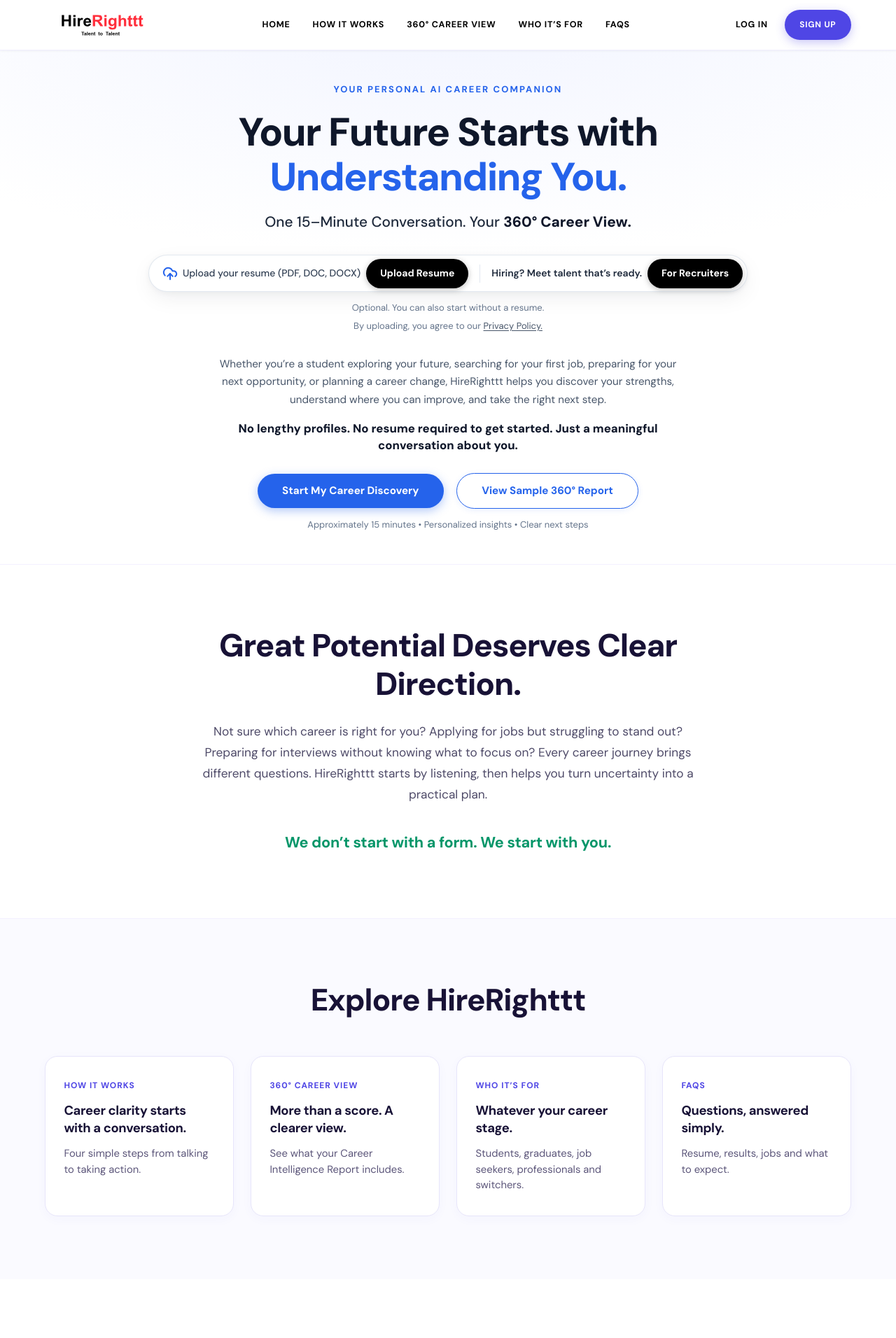
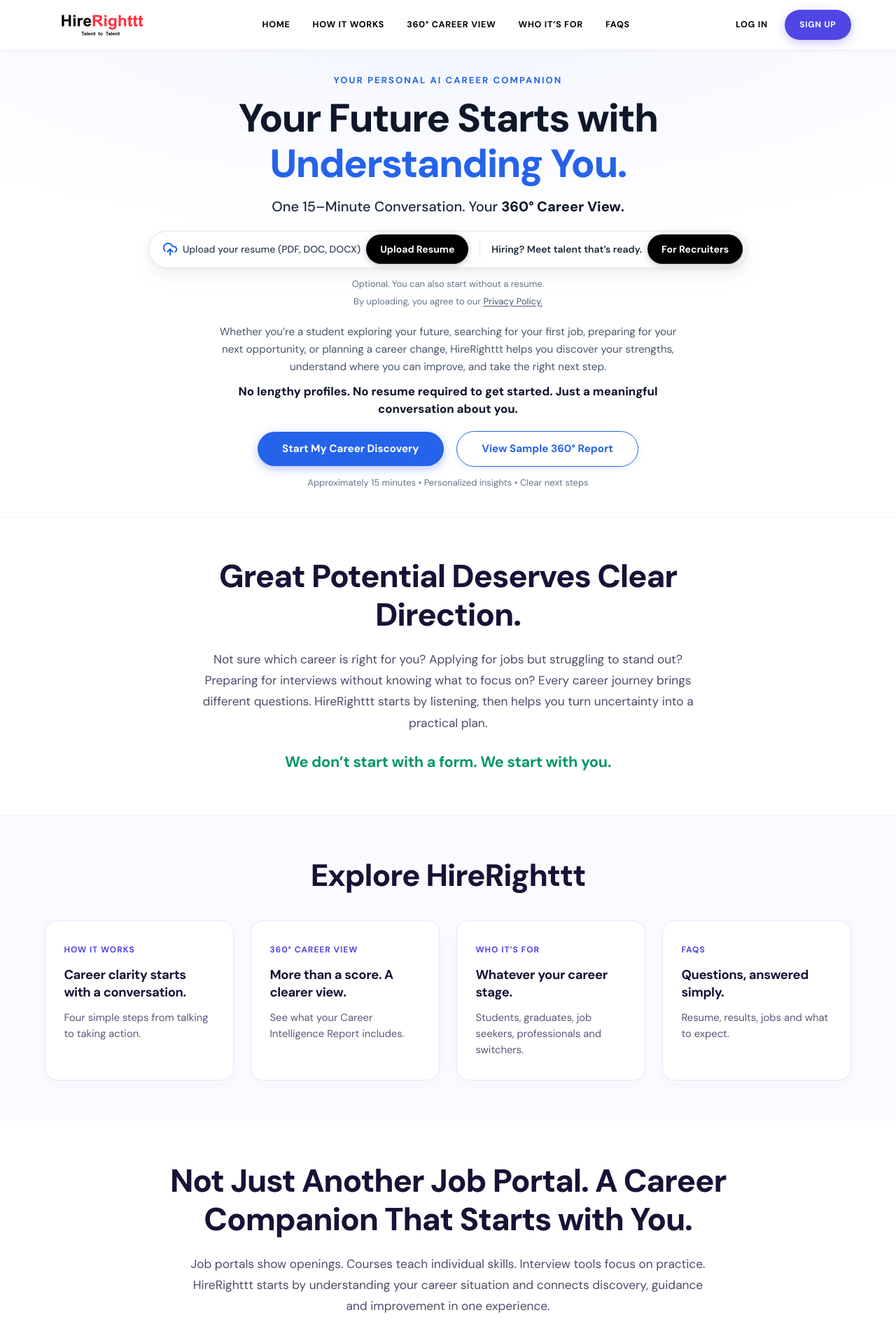
Before and after one commit to GANESH123-GANI/demo-frontend-hirerighttt, a React (Vite) app in the folder frontend/: page / in a window 1280 px wide. Shown: the top 1912 px of the page at 70% size. Built offline with nearby package versions, Linux system fonts and the light colour scheme; no server answers.

Commit message:
style(homepage): reduce excessive top and bottom spacing across landing page sections

```diff
--- a/frontend/src/pages/HomePage.module.css
+++ b/frontend/src/pages/HomePage.module.css
@@ -253,12 +253,11 @@
 
 .heroSection {
   position: relative;
-  min-height: calc(100vh - 72px);
-  min-height: calc(100dvh - 72px);
+  min-height: auto;
   display: flex;
   align-items: center;
   justify-content: center;
-  padding: clamp(2rem, 3.5vw, 3.5rem) 1.5rem;
+  padding: clamp(1.75rem, 2.5vw, 2.5rem) 1.5rem clamp(2rem, 3vw, 2.75rem);
   box-sizing: border-box;
   background: radial-gradient(ellipse 80% 50% at 50% -10%, rgba(238, 242, 255, 0.7) 0%, rgba(255, 255, 255, 1) 100%);
   overflow: hidden;
@@ -288,7 +287,7 @@
   letter-spacing: 0.16em;
   text-transform: uppercase;
   color: #2563eb;
-  margin: 0 0 1.15rem 0;
+  margin: 0 0 0.75rem 0;
 }
 
 .heroHeadingCentered {
@@ -297,7 +296,7 @@
   line-height: 1.15;
   letter-spacing: -0.03em;
   color: #0f172a;
-  margin: 0 0 1rem 0;
+  margin: 0 0 0.85rem 0;
   text-align: center;
 }
 
@@ -307,10 +306,10 @@
 }
 
 .heroSubheadingCentered {
-  font-size: clamp(1.1rem, 1.8vw, 1.3rem);
+  font-size: clamp(1.05rem, 1.8vw, 1.25rem);
   font-weight: 500;
   color: #1e293b;
-  margin: 0 0 2rem 0;
+  margin: 0 0 1.25rem 0;
   line-height: 1.45;
 }
 
@@ -447,7 +446,7 @@
   gap: 0.25rem;
   font-size: 0.8125rem;
   color: #64748b;
-  margin-bottom: 2rem;
+  margin-bottom: 1.25rem;
   text-align: center;
 }
 
@@ -469,7 +468,7 @@
 /* Paragraph & Callout */
 .heroBodyCopy {
   max-width: 680px;
-  margin: 0 auto 1.75rem auto;
+  margin: 0 auto 1.25rem auto;
   text-align: center;
 }
 
@@ -477,7 +476,7 @@
   font-size: 0.95rem;
   color: #475569;
   line-height: 1.65;
-  margin: 0 0 1rem 0;
+  margin: 0 0 0.65rem 0;
 }
 
 .heroCallout {
@@ -609,7 +608,7 @@
    ========================================================================== */
 
 .potentialSection {
-  padding: clamp(4.5rem, 7vw, 6.5rem) 0;
+  padding: clamp(2.5rem, 4.5vw, 3.75rem) 0;
   text-align: center;
   background: #ffffff;
   border-top: 1px solid rgba(220, 215, 254, 0.35);
@@ -622,7 +621,7 @@
   line-height: 1.2;
   letter-spacing: -0.025em;
   color: #181236;
-  margin: 0 auto 1.5rem;
+  margin: 0 auto 1.25rem;
   max-width: 800px;
 }
 
@@ -631,7 +630,7 @@
   line-height: 1.75;
   color: var(--text-muted);
   max-width: 740px;
-  margin: 0 auto 2.25rem;
+  margin: 0 auto 1.5rem;
 }
 
 .potentialHighlight {
@@ -647,7 +646,7 @@
    ========================================================================== */
 
 .exploreSection {
-  padding: clamp(4.5rem, 7vw, 6.5rem) 0;
+  padding: clamp(2.5rem, 4.5vw, 3.75rem) 0;
   background: var(--bg-page);
 }
 
@@ -657,7 +656,7 @@
   letter-spacing: -0.025em;
   text-align: center;
   color: #181236;
-  margin: 0 auto clamp(2.5rem, 4vw, 3.5rem);
+  margin: 0 auto clamp(1.75rem, 3vw, 2.25rem);
 }
 
 .exploreGrid {
@@ -715,7 +714,7 @@
    ========================================================================== */
 
 .portalSection {
-  padding: clamp(4.5rem, 7vw, 6rem) 0 clamp(3.5rem, 5vw, 4.5rem);
+  padding: clamp(2.5rem, 4.5vw, 3.75rem) 0 clamp(2.25rem, 3.5vw, 3rem);
   text-align: center;
   background: #ffffff;
 }
@@ -726,7 +725,7 @@
   line-height: 1.22;
   letter-spacing: -0.025em;
   color: #181236;
-  margin: 0 auto 1.5rem;
+  margin: 0 auto 1.25rem;
   max-width: 820px;
 }
 
@@ -735,7 +734,7 @@
   line-height: 1.75;
   color: var(--text-muted);
   max-width: 760px;
-  margin: 0 auto 2.25rem;
+  margin: 0 auto 1.5rem;
 }
 
 .portalHighlight {
```
